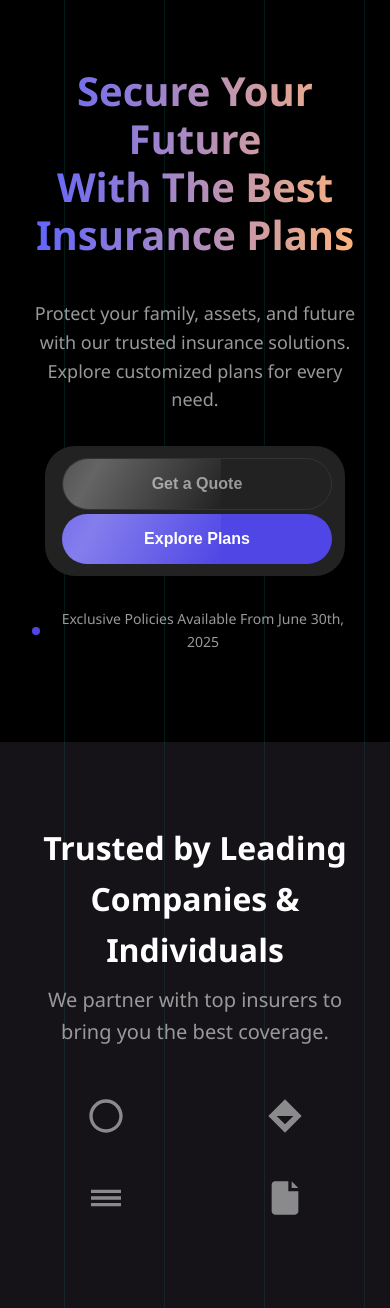
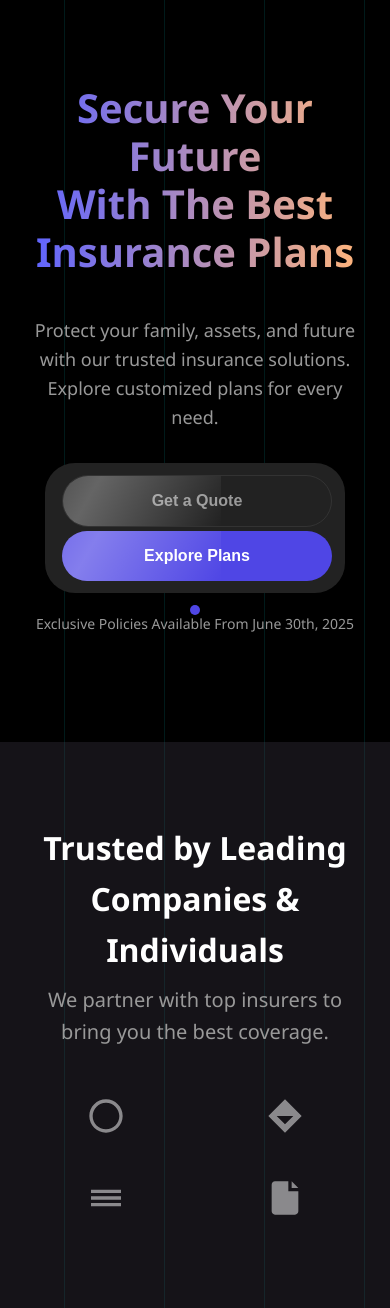
Before and after one commit to Naresh-Cod/ML_Bank_Insurance, a Flask app: page / in a window 390 px wide. Shown: the part 102-1410 px from the top of the page. Run offline with Flask 3, Linux system fonts and the light colour scheme.

Commit message:
Responsive

```diff
--- a/static/css/styles_responsive.css
+++ b/static/css/styles_responsive.css
@@ -171,3 +171,41 @@
         /* Simplify animations for mobile */
     }
 }
+
+/* Default layout for larger screens */
+.beta-release {
+    display: flex;
+    align-items: center;
+    gap: 10px;
+    font-size: 16px;
+    font-weight: 500;
+    color: #333;
+    margin-top: 20px;
+    position: relative;
+}
+
+.dot {
+    border-radius: 50%;
+    display: inline-block;
+}
+
+/* Responsive Design for Mobile */
+@media screen and (max-width: 768px) {
+    .beta-release {
+        display: flex;
+        flex-direction: column;
+        text-align: center;
+        position: relative;
+        font-size: 14px;
+    }
+
+    .dot {
+        position: absolute;
+        top: -8px;
+        /* Adjusted to place above text */
+        left: 50%;
+        transform: translateX(-50%);
+        width: 10px;
+        height: 10px;
+    }
+}
```
